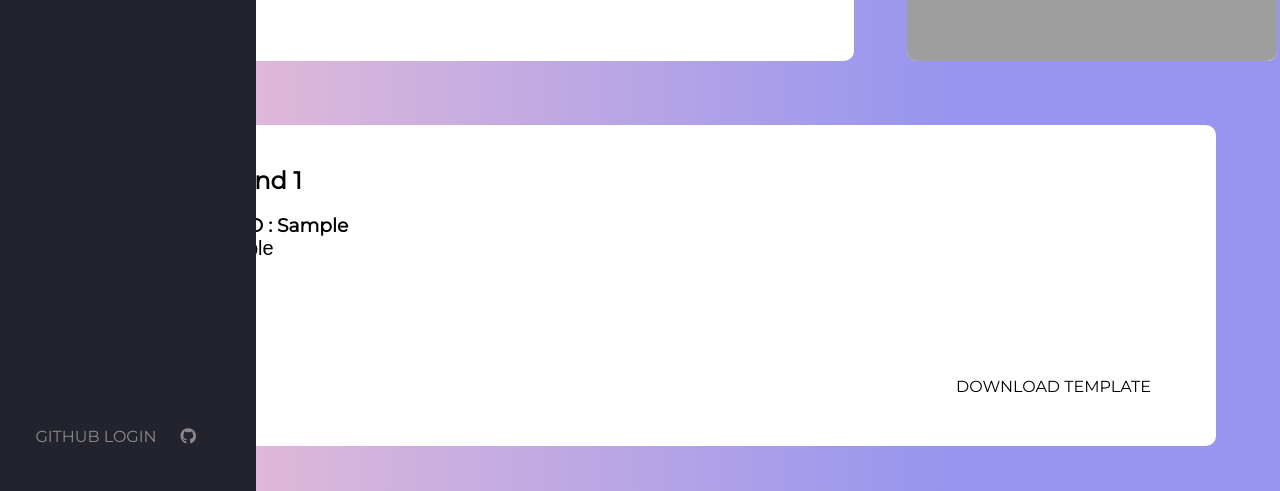
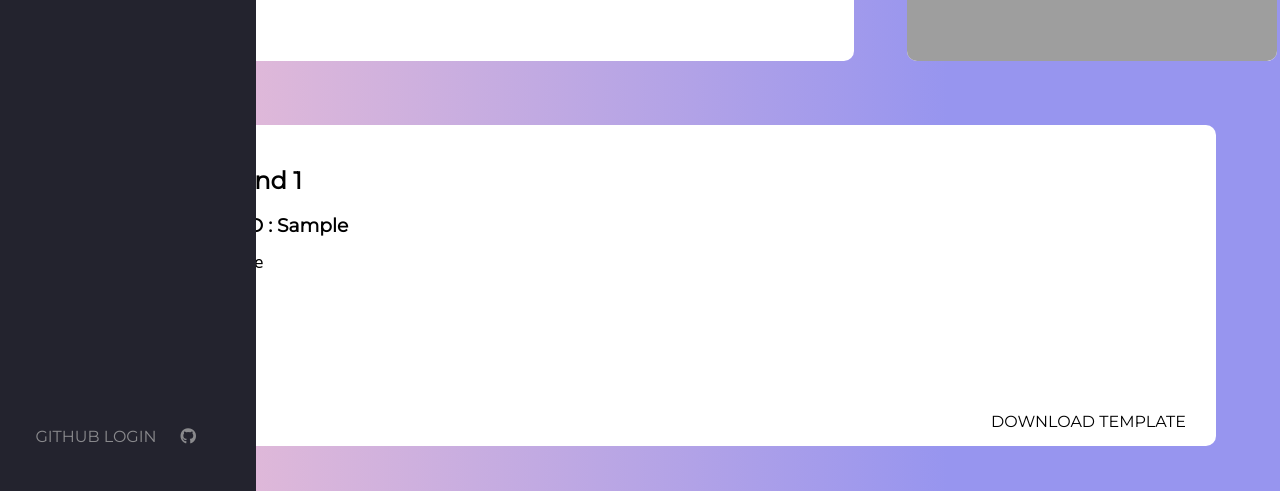
Before and after one commit to BVPIEEE/hackathon_portal, a Django app: page /dashboard/ in a window 1280 px wide. Shown: the part 491-982 px from the top of the page. Run offline with Django 3.2, Linux system fonts and the light colour scheme; tables that the repository leaves empty hold one stand-in row (values such as "Sample post"); some libraries are stand-ins or nearby versions; grey boxes are pictures that could not be loaded.

Commit message:
added some changes

```diff
--- a/template/pages/dashboard.html
+++ b/template/pages/dashboard.html
@@ -191,8 +191,8 @@
    .read_more{
     size: 18px;
     position: absolute;
-    bottom: 50px;
-    right: 50px;
+    bottom: 15px;
+    right: 15px;
     }
   </style>
   </head>
@@ -219,8 +219,7 @@
                 <div class="content">
                   <h2>Round {{ round }}</h2>
                   <h3>TODO : {{ form2.round_todo }}</h3>
-                  <p>{{ form2.round_info }}
-                   </p>
+                  <pre>{{ form2.round_info }}</pre>
                     <div class="read_more" >
                         <a href="{{ form2.round_template }}">Download Template</a>
                     </div>
```
